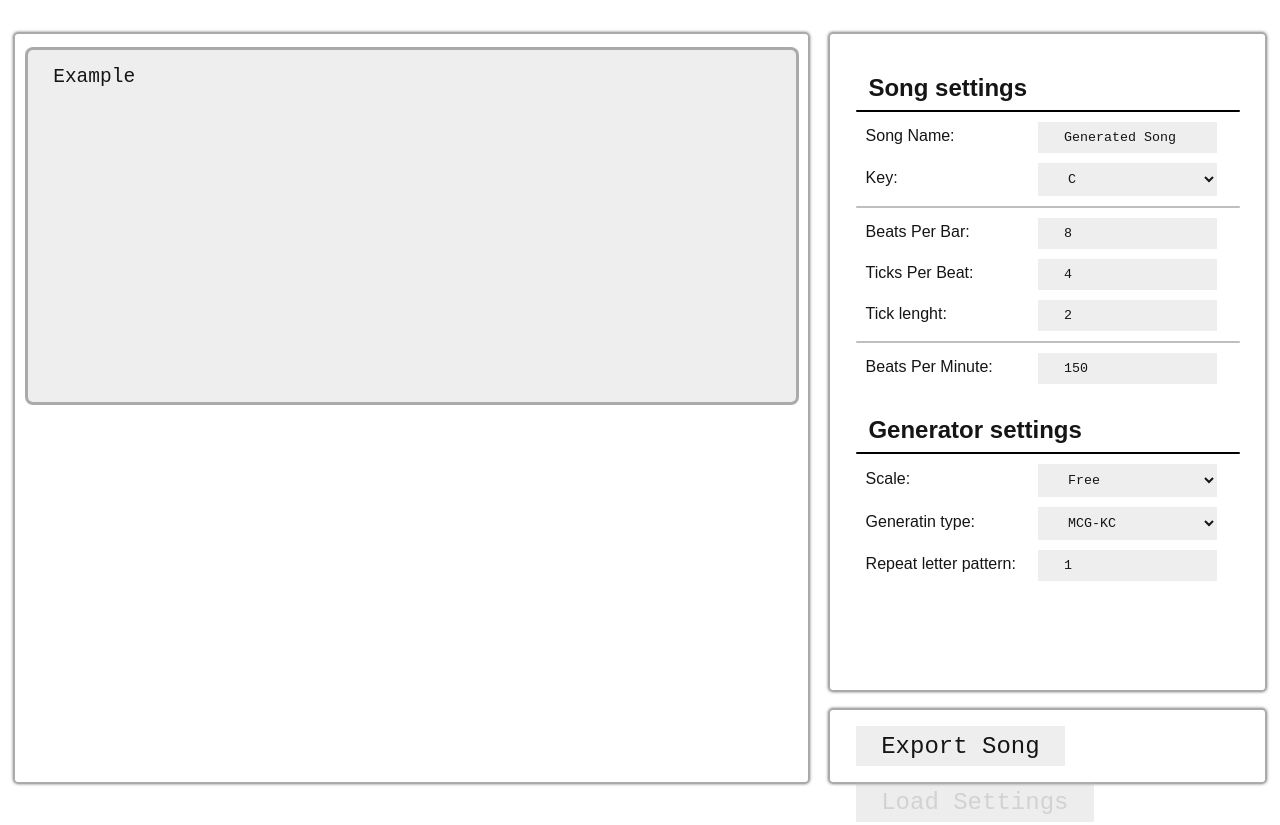
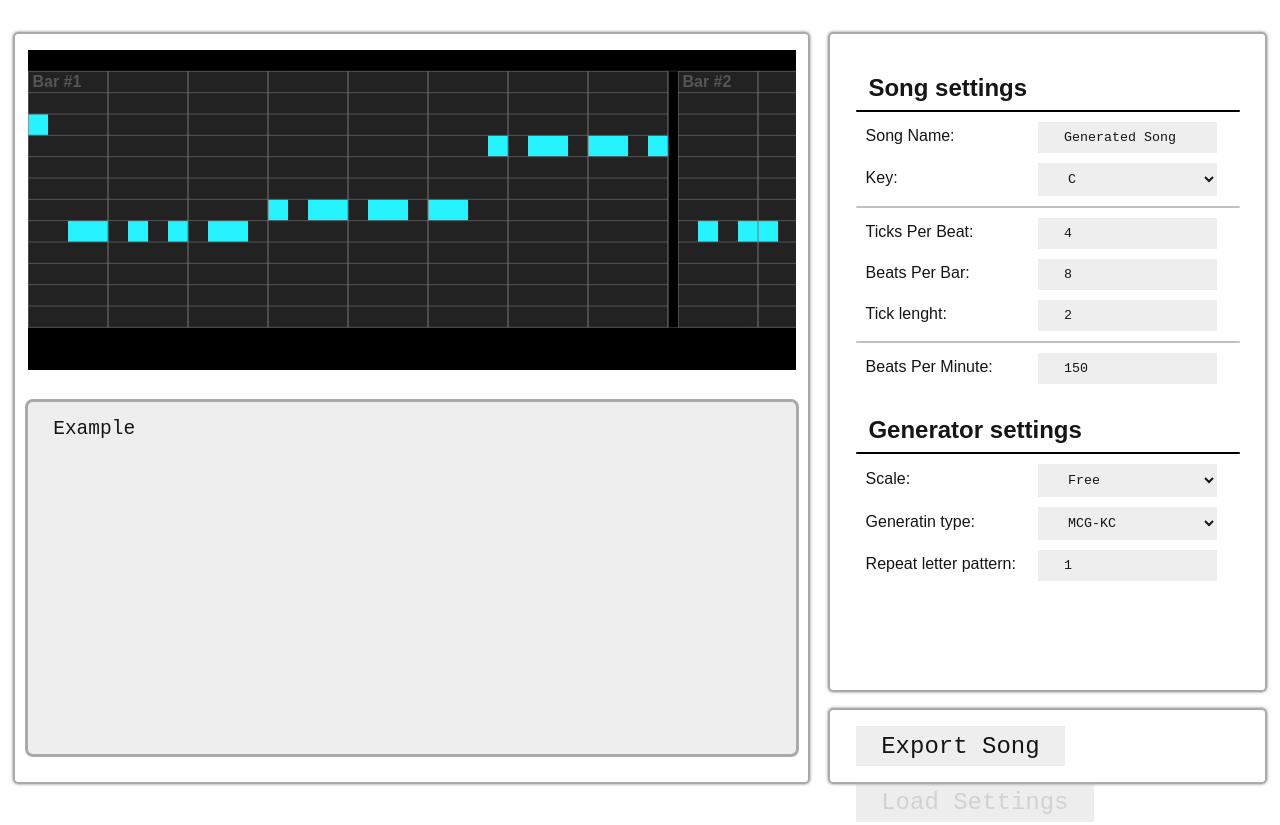
Before and after one commit to Agzam4/Beepbox-Song-Generator, a plain HTML site: page index.html in a window 1280 px wide. Shown: the top 825 px of the page. Drawn offline with Linux system fonts and the light colour scheme.

Commit message:
Add files via upload

```diff
--- a/generator.css
+++ b/generator.css
@@ -67,6 +67,20 @@ select:focus > option:checked {
 input:focus, button:hover, select:hover {
     color: var(--color-fg-light);
     box-shadow: 0 0 0 3px var(--color-border-action);
+}
+
+#display {
+	width: 60vw;
+	height: 40vh;
+	background: var(--color-bg-light);
+	overflow-y: hidden;
+	overflow-x: auto;
+	margin-bottom: 4vh;
+}
+
+#display > canvas {
+	/*height: 30px;*/
+	/*width: 100px;*/
 }
 
 #editor {
--- a/generator.js
+++ b/generator.js
@@ -24,25 +24,101 @@ let scaleKeys = [
 [11, 10, 8, 6, 4, 3, 1]
 ];
 
+let display;
+
 window.onload = function() {
+    display = document.getElementById('display-canvas');
+
     document.title = `BeepBox Song Generator | "` + songName + `"`;
     document.getElementById('songName').oninput = function() {
         songName = this.value
         document.title = `BeepBox Song Generator | "` + songName + `"`;
     };
     document.getElementById('songKey').onchange = function() {songKey = this.options[this.selectedIndex].text};
-    document.getElementById('songBeatsPerBar').oninput = function() {songBeatsPerBar = this.value; updateTickLenght()};
-    document.getElementById('songTicksPerBeat').oninput = function() {songTicksPerBeat = this.value; updateTickLenght()};
+    document.getElementById('songBeatsPerBar').oninput = function() {songBeatsPerBar = Math.max(2, this.value); updateTickLenght()};
+    document.getElementById('songTicksPerBeat').oninput = function() {songTicksPerBeat = Math.max(2, this.value); updateTickLenght()};
     document.getElementById('songBeatsPerMinute').oninput = function() {songBeatsPerMinute = this.value};
     // document.getElementById('songReverb').oninput = function() {songReverb = this.value};
     document.getElementById('tickLenght').oninput = function() {updateTickLenght()};
 
     document.getElementById('generatorRepeatPattern').oninput = function() { generatorRepeatPattern = this.value};
     document.getElementById('generatorScale').onchange = function() {generatorScale = this.selectedIndex};
+    setInterval(updateDisplay, 100);
 }
 
 function updateKey() {
 
+}
+
+function updateDisplay() {
+    crateNotes();
+
+    let ticksPerBar = songTicksPerBeat*songBeatsPerBar;
+    let g = display.getContext('2d');
+    display.height = display.parentElement.offsetHeight;
+
+    let w = 20;
+    let barPadding = 10;
+    display.width = songNotes.length*w + ticksPerBar;
+
+    let width = display.width;
+    let height = display.height;
+
+    let h = height/15;
+
+    g.fillStyle = "#000";
+    g.fillRect(0, 0, width, height);
+
+    g.fillStyle = "#222";
+    g.fillRect(0, h, width, height-h*3);
+
+    g.fillStyle = "#25F3FF";
+    for (var i = 0; i < songNotes.length; i++) {
+        let note = songNotes[i];
+        if(note != null)
+        g.fillRect(w*i + Math.floor(i/ticksPerBar)*barPadding, h*(note), w, h);
+    }
+
+    g.strokeStyle = "#555";
+    g.beginPath();
+    for (var key = 1; key < 14; key++) {
+        g.moveTo(0, h*key);
+        g.lineTo(width, h*key);
+    }
+    g.stroke();
+
+    g.strokeStyle = "#777";
+    g.beginPath();
+    for (var i = 0; i < songNotes.length; i+=songTicksPerBeat) {
+        g.moveTo(w*i + Math.floor(i/ticksPerBar)*barPadding, h);
+        g.lineTo(w*i + Math.floor(i/ticksPerBar)*barPadding, height-2*h);
+    }
+    g.stroke();
+
+    g.strokeStyle = "#777";
+    g.beginPath();
+    g.font = "bold " + h*0.75 + "px Arial";
+    for (var i = 0; i < 1 + songNotes.length/ticksPerBar; i++) {
+        let x = i*ticksPerBar*w + (i-1)*barPadding;
+        g.fillStyle = "#000";
+        g.fillRect(x, h, barPadding, height-h*3);
+        g.moveTo(x, h);
+        g.lineTo(x, height-2*h);
+
+        g.fillStyle = "#555";
+        g.fillText(" Bar #" + i, x - ticksPerBar*w, h*1.75);
+        // g.moveTo(w*i + Math.floor(i/ticksPerBar)*barPadding, h);
+        // g.lineTo(w*i + Math.floor(i/ticksPerBar)*barPadding, height-2*h);
+    }
+    g.stroke();
+
+    // Scale
+
+    g.fillStyle = "#000000AA";
+    for (var i = 1; i <= 12; i++) {
+        if(scaleKeys[generatorScale].indexOf(i) == -1)
+        g.fillRect(0, i*h, width, h);
+    }
 }
 
 function updateTickLenght() {
@@ -80,12 +156,9 @@ function updateTickLenght() {
     //Math.round(songTicksPerBeat/tl.value)*tl.value/(songBeatsPerBar*songTicksPerBeat);
 }
 
-function generate() {
-    console.log("generatorRepeatPattern", generatorRepeatPattern);
-    console.log("Generating...");
+function crateNotes() {
     let text = document.getElementById('input-text').value.toUpperCase();
     songNotes = [];
-    console.log("Text length", text.length);
     for (var i = 0; i < text.length; i++) {
         let char = text.charAt(i);
         let charIndex = morseChars.indexOf(char);
@@ -105,7 +178,10 @@ function generate() {
             }
         }
     }
-    console.log(tickLenght);
+}
+
+function generate() {
+    crateNotes();
     exportSong();
 }
 
--- a/index.html
+++ b/index.html
@@ -13,6 +13,7 @@
 	<div id="editor">
 
 	<div class="song-textarea-box">
+	<div id="display"><canvas id="display-canvas"></canvas></div>
 	<textarea id="input-text">Example</textarea>
 	</div>
 
@@ -38,8 +39,8 @@
 		<!-- <input type="number" id="songIntroBars" value="0"> -->
 		<!-- <input type="number" id="songIntroBars" value="0"> -->
 		<line class="gray"></line>
-		<div class="settings"><label>Beats Per Bar:</label><input type="number" id="songBeatsPerBar" value="8"></div>
-		<div class="settings"><label>Ticks Per Beat:</label><input type="number" id="songTicksPerBeat" value="4"></div>
+		<div class="settings"><label>Ticks Per Beat:</label><input min="2" type="number" id="songTicksPerBeat" value="4"></div>
+		<div class="settings"><label>Beats Per Bar:</label><input min="1" type="number" id="songBeatsPerBar" value="8"></div>
 		<!-- <div class="settings"><label>Reverb:</label><input type="number" id="songReverb" value="50"></div> -->
 		<div class="settings"><label>Tick lenght:</label><input type="number" id="tickLenght" value="2"></div>
 		<line class="gray"></line>
```
